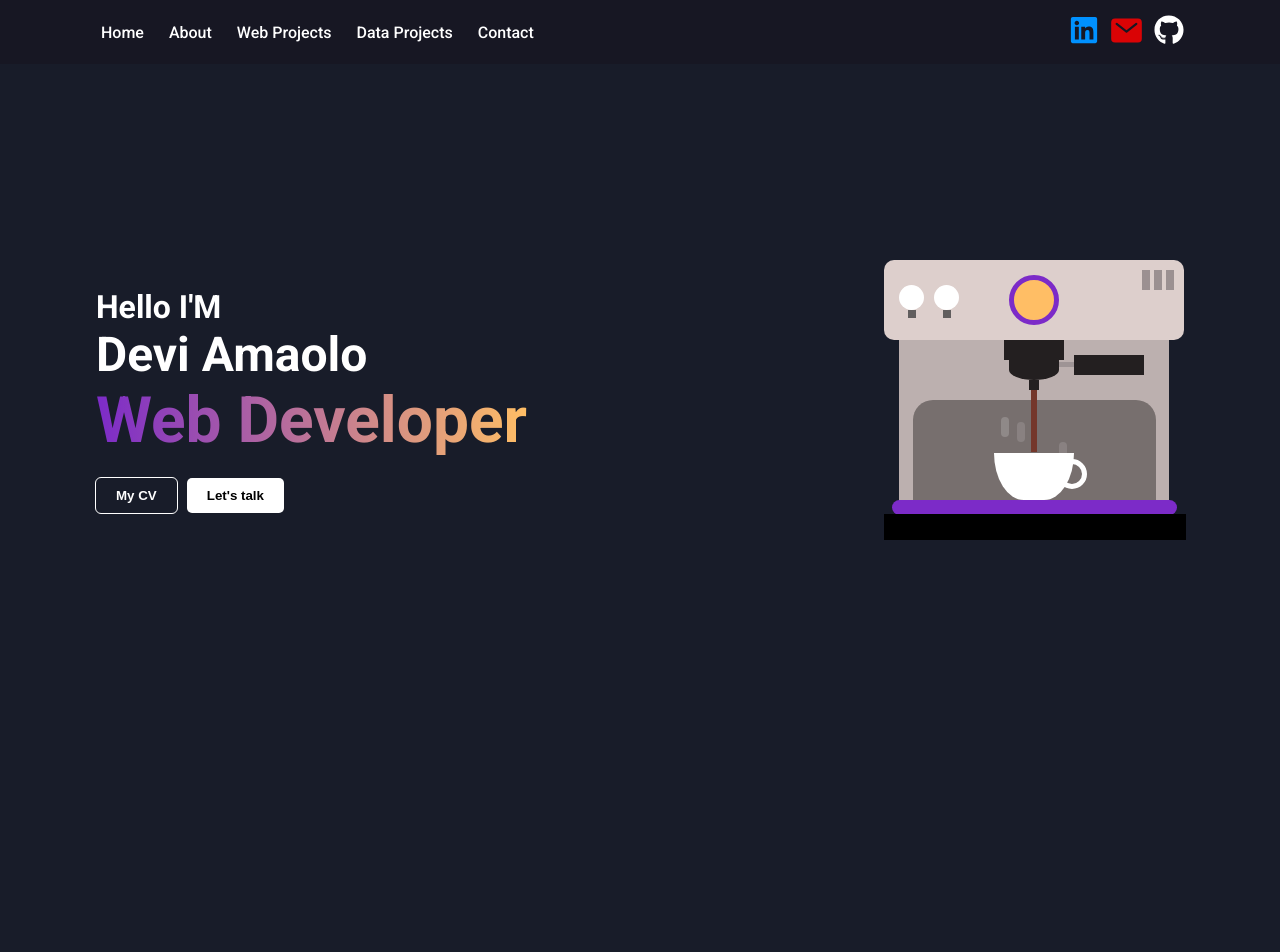
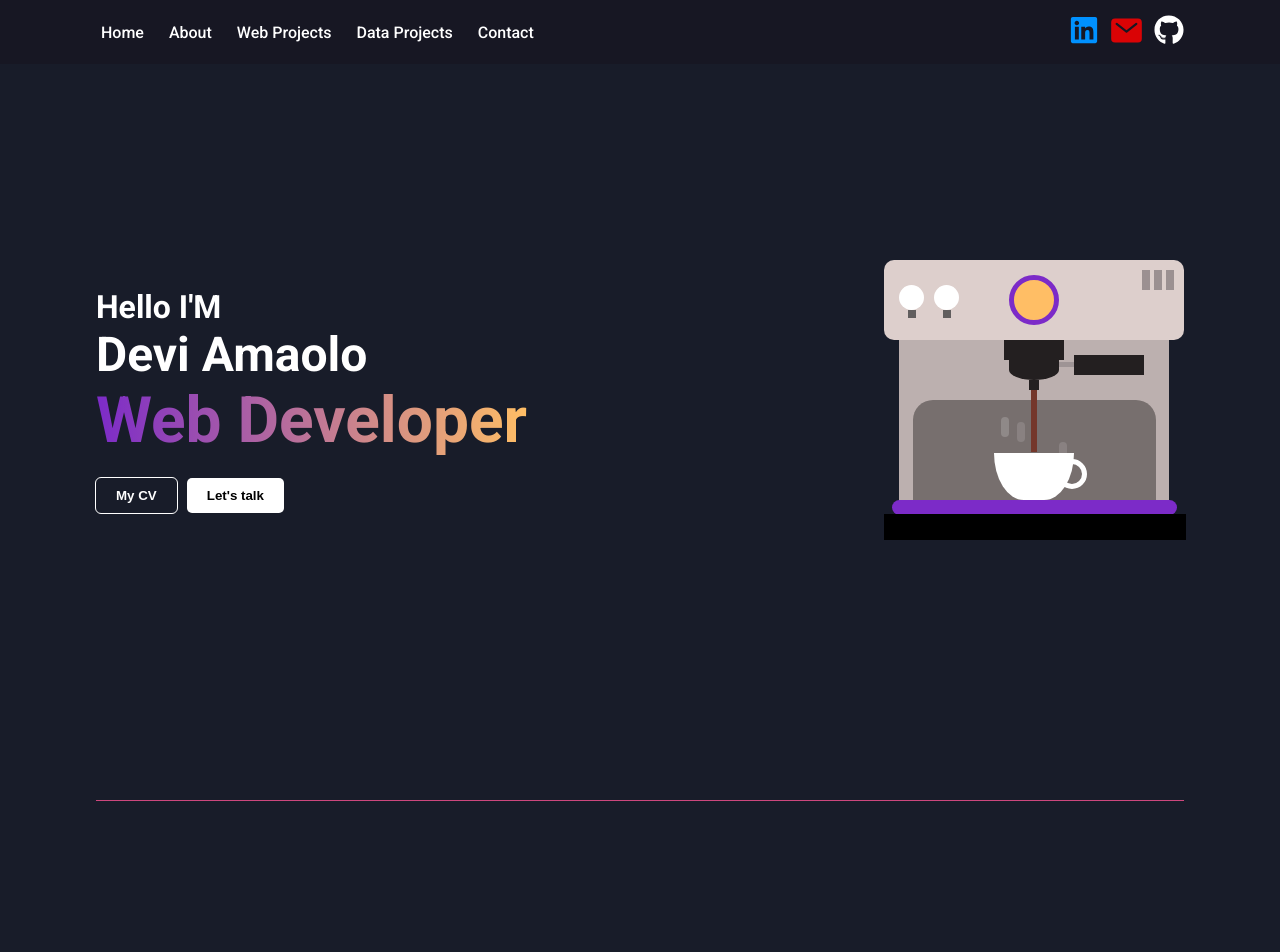
Before and after one commit to ElDev1/personal_portfolio, a React (Vite) app: page / in a window 1280 px wide. Shown: the top 952 px of the page. Built offline with nearby package versions, Linux system fonts and the light colour scheme.

Commit message:
create separator component

```diff
--- a/src/components/Main.jsx
+++ b/src/components/Main.jsx
@@ -1,6 +1,6 @@
 import styles from '../styles/main.module.css'
 
-import CoffeMachine from '../utils/animation/CoffeMachine'
+import CoffeMachine from '../utils/animation/CoffeeMachine'
 
 const Main = () => {
   return (
--- /dev/null
+++ b/src/components/Separator.jsx
@@ -0,0 +1,9 @@
+import styles from '../styles/separator.module.css'
+
+const Separator = () => {
+  return (
+    <div className={styles.separator}></div>
+  )
+}
+
+export default Separator
--- a/src/pages/App.jsx
+++ b/src/pages/App.jsx
@@ -3,6 +3,7 @@ import { useEffect } from 'react'
 import Main from '../components/Main'
 import Nav from '../components/Nav'
 import About from '../components/About'
+import Separator from '../components/Separator'
 
 import styles from '../styles/app.module.css'
 
@@ -21,7 +22,9 @@ const App = () => {
       </header>
       <main className={styles.app}>
         <Main />
+        <Separator />
         <About />
+        <Separator />
       </main>
     </>
   )
--- /dev/null
+++ b/src/styles/separator.module.css
@@ -0,0 +1,12 @@
+.separator {
+  width: 100%;
+  height: 1px;
+  animation: color-change 10s infinite;
+}
+
+@keyframes color-change {
+  0% { background-color: rgb(255, 0, 251); }
+  50% { background-color: rgb(255, 140, 0); }
+  75% { background-color: rgb(153, 0, 255); }
+  100% { background-color: rgb(255, 0, 251); }
+}
```
Also changed, not shown: src/utils/animation/CoffeeMachine.jsx (renamed from src/utils/animation/CoffeMachine.jsx).
